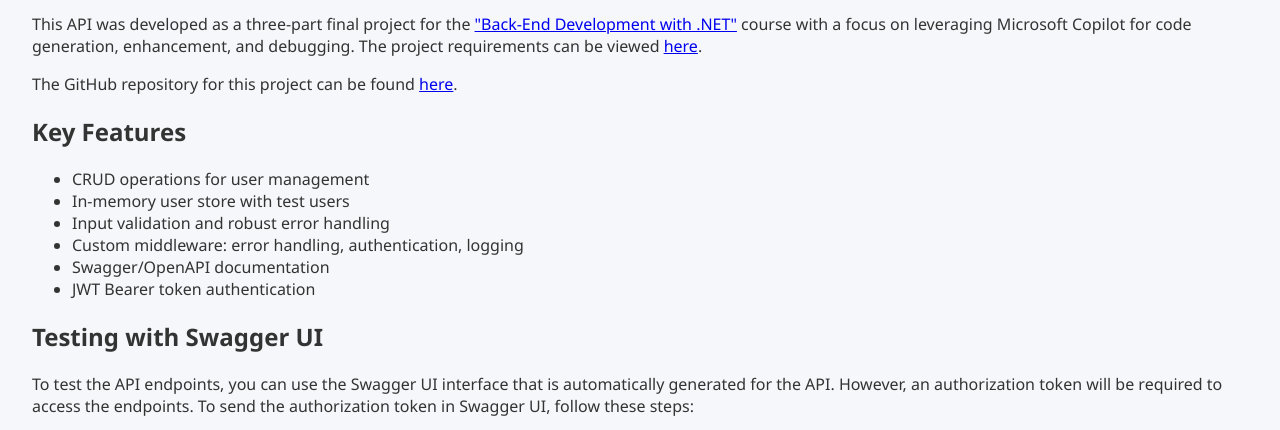
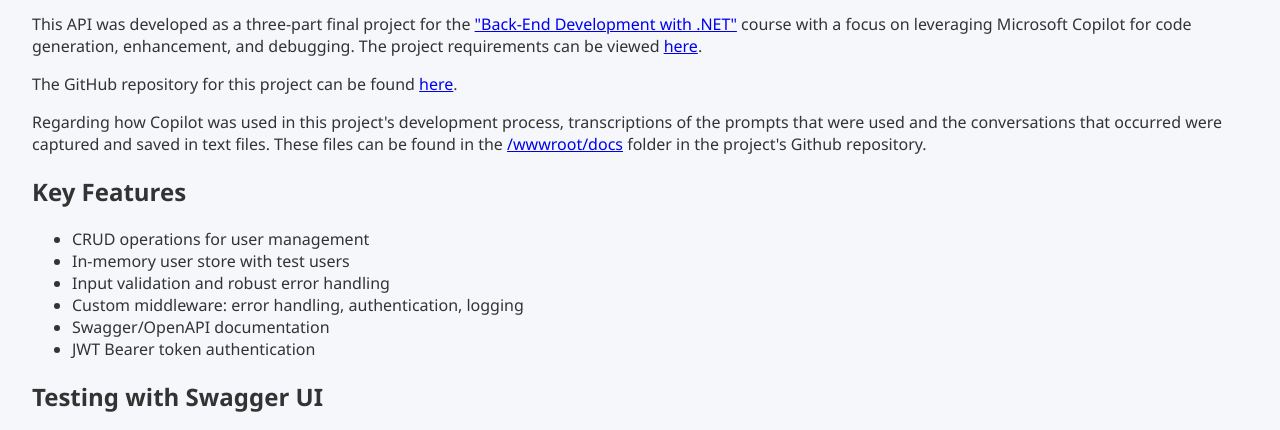
Before and after one commit to dotnetmurf/BackEndDevFinalProject, a plain HTML site: page wwwroot/index.html in a window 1280 px wide. Shown: the part 370-800 px from the top of the page. Drawn offline with Linux system fonts and the light colour scheme.

Commit message:
Fix README link to point to the correct deployed version of the TechHive API; add Copilot usage documentation in index.html

```diff
--- a/wwwroot/index.html
+++ b/wwwroot/index.html
@@ -49,6 +49,13 @@
                 The GitHub repository for this project can be found <a
                     href="https://github.com/dotnetmurf/BackEndDevFinalProject" target="_blank">here</a>.
             </p>
+            <p>
+                Regarding how Copilot was used in this project's development process, transcriptions of the prompts
+                that were used and the conversations that occurred were captured and saved in text files. These files
+                can be found in the <a href="https://github.com/dotnetmurf/BackEndDevFinalProject"
+                    target="_blank">/wwwroot/docs</a>
+                folder in the project's Github repository.
+            </p>
             <h2>Key Features</h2>
             <ul>
                 <li>CRUD operations for user management</li>
@@ -70,7 +77,7 @@
                 <li>In the value field, enter: <strong>your-secret-token</strong></li>
                 <li>Click "Authorize" and then "Close".</li>
             </ol>
-                Now, all your API requests from Swagger UI will include the authorization header with your token.
+            Now, all your API requests from Swagger UI will include the authorization header with your token.
             </p>
             <p>
                 Other tools like Postman can also be used to test the API endpoints by including the authorization token
@@ -79,8 +86,10 @@
             </p>
             <h2>Resetting the List of Users (user store)</h2>
             <p>
-                The API exposes an POST endpoint (/users/reset) to reset the user store to its initial state. You can use the Swagger UI
-                interface that is automatically generated for the API to call this endpoint if a reset of the user store is needed.
+                The API exposes an POST endpoint (/users/reset) to reset the user store to its initial state. You can
+                use the Swagger UI
+                interface that is automatically generated for the API to call this endpoint if a reset of the user store
+                is needed.
             </p>
         </div>
     </main>
```
Also changed, not shown: aws-s3-redirect/index.html (added, +10 -0 lines), 1 other file.
